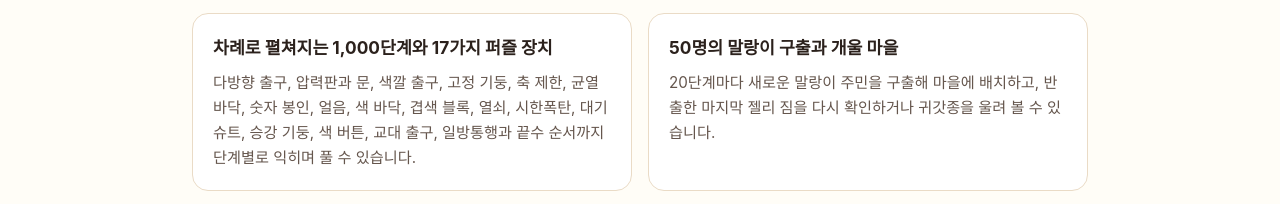
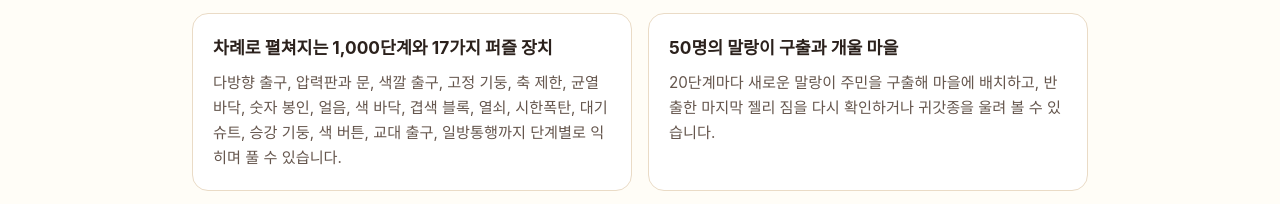
Before and after one commit to emrdl7/jabworks-policy, a plain HTML site: page mallang-out/index.html in a window 1280 px wide. Shown: the part 503-707 px from the top of the page. Drawn offline with Linux system fonts and the light colour scheme.

Commit message:
말랑아웃 안내 페이지에서 끝수 문구 제거

```diff
--- a/mallang-out/index.html
+++ b/mallang-out/index.html
@@ -39,7 +39,7 @@
         <div class="feature-grid">
           <article class="card">
             <h3 class="card__title">차례로 펼쳐지는 1,000단계와 17가지 퍼즐 장치</h3>
-            <p class="card__body">다방향 출구, 압력판과 문, 색깔 출구, 고정 기둥, 축 제한, 균열 바닥, 숫자 봉인, 얼음, 색 바닥, 겹색 블록, 열쇠, 시한폭탄, 대기 슈트, 승강 기둥, 색 버튼, 교대 출구, 일방통행과 끝수 순서까지 단계별로 익히며 풀 수 있습니다.</p>
+            <p class="card__body">다방향 출구, 압력판과 문, 색깔 출구, 고정 기둥, 축 제한, 균열 바닥, 숫자 봉인, 얼음, 색 바닥, 겹색 블록, 열쇠, 시한폭탄, 대기 슈트, 승강 기둥, 색 버튼, 교대 출구, 일방통행까지 단계별로 익히며 풀 수 있습니다.</p>
           </article>
           <article class="card">
             <h3 class="card__title">50명의 말랑이 구출과 개울 마을</h3>
```
